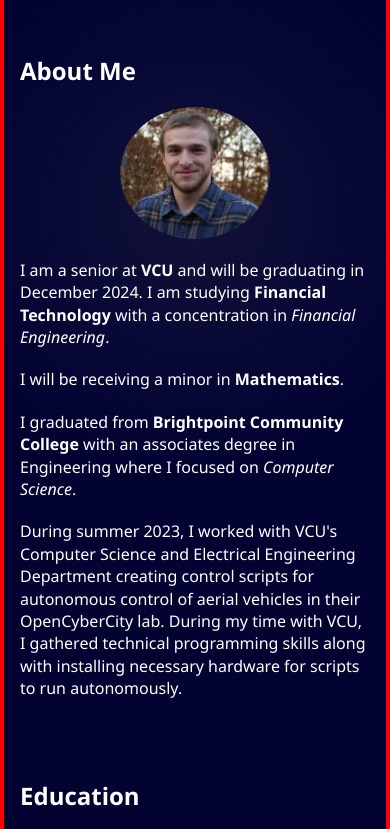
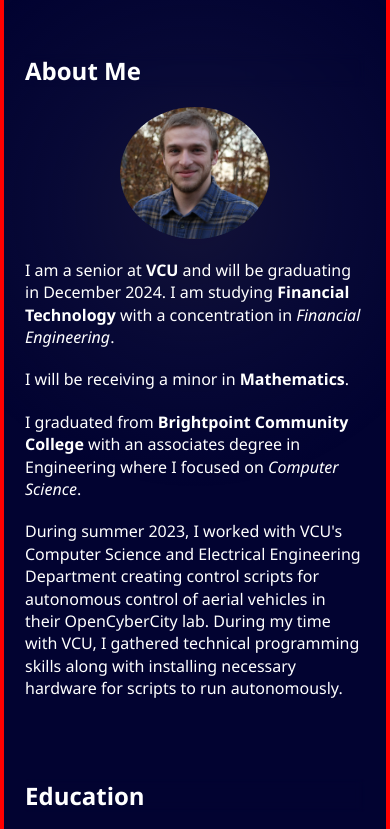
Before and after one commit to DonkeyKong1021/Personal-Website, a plain HTML site: page index.html in a window 390 px wide. Shown: the part 213-1042 px from the top of the page. Drawn offline with nearby package versions, Linux system fonts and the light colour scheme.

Commit message:
VEsio 3.0

```diff
--- a/styles.css
+++ b/styles.css
@@ -251,8 +251,8 @@ body {
 @media (max-width: 390px) {
     .container {
         flex-direction: column;
-        padding-left: 0;
-        padding-right: 0;
+        padding-left: 5px;
+        padding-right: 5px;
         border: 4px solid red;
     }
 
```
